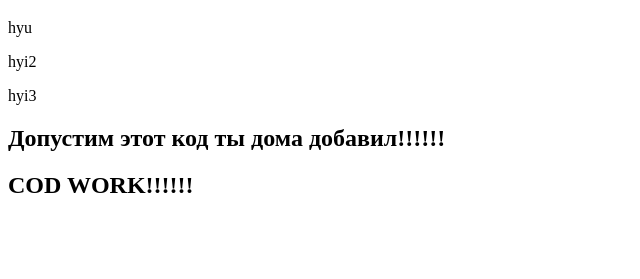
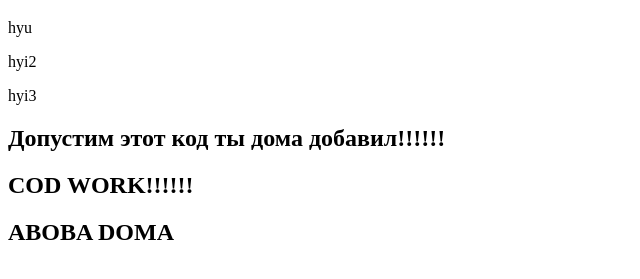
Before and after one commit to stavr1708/checkitout, a plain HTML site: page index.html in a window 1280 px wide. Shown: the part 61-340 px from the top of the page, without its empty margins (0-640 px from the left). Drawn offline with Linux system fonts and the light colour scheme.

Commit message:
Update index.html

```diff
--- a/index.html
+++ b/index.html
@@ -12,5 +12,6 @@
     <p>hyi3</p>
     <h2>Допустим этот код ты дома добавил!!!!!!</h2>
     <h2>COD WORK!!!!!!</h2>
+    <h2>ABOBA DOMA</h2>
   </body>
 </html>
```
